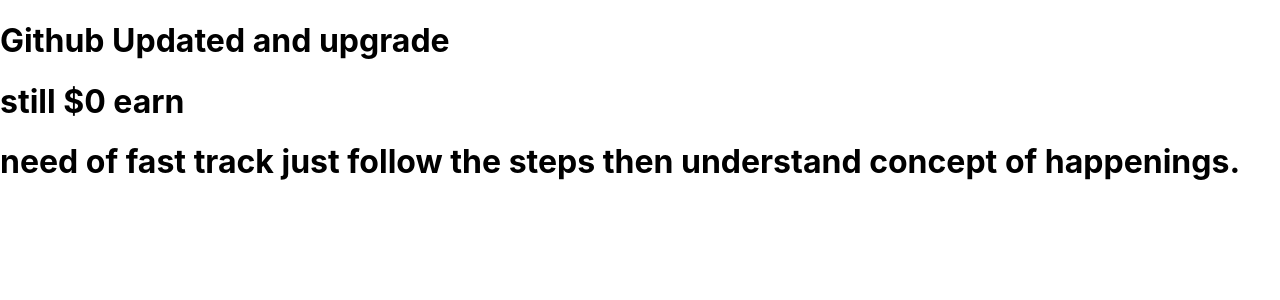
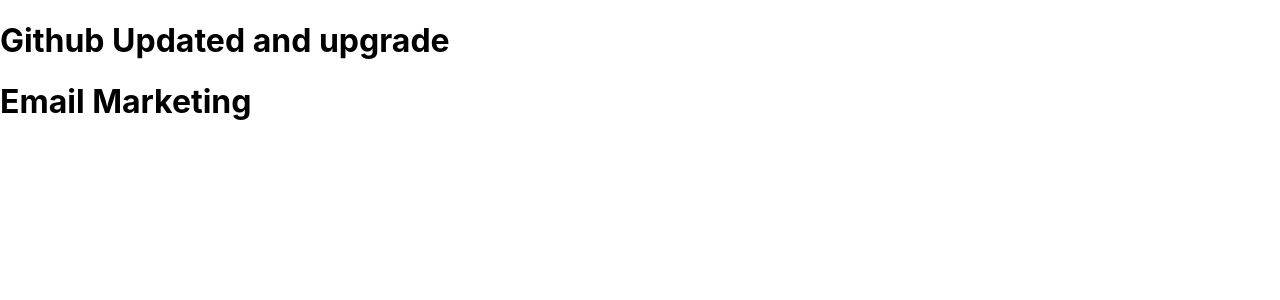
Before and after one commit to BabarAliDetho/react-app, a React (Create React App) app: page / in a window 1280 px wide. Shown: the top 300 px of the page. Built offline with nearby package versions, Linux system fonts and the light colour scheme.

Commit message:
Update dinner.js

```diff
--- a/src/dinner.js
+++ b/src/dinner.js
@@ -5,8 +5,7 @@
     return (
         <div>
             <h1>Github { props.dishName}</h1>
-            <h1>still $0 earn</h1>
-            <h1>need of fast track just follow the steps then understand concept of happenings.</h1>
+            <h1>Email Marketing</h1>
         </div>
     )
   }
```
